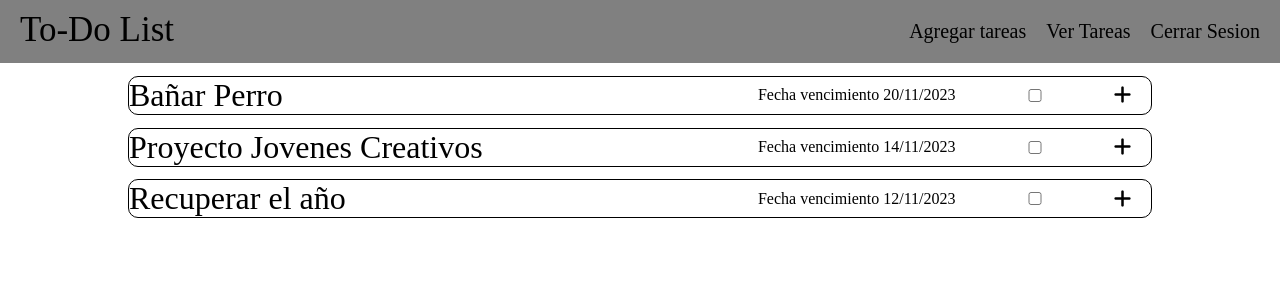
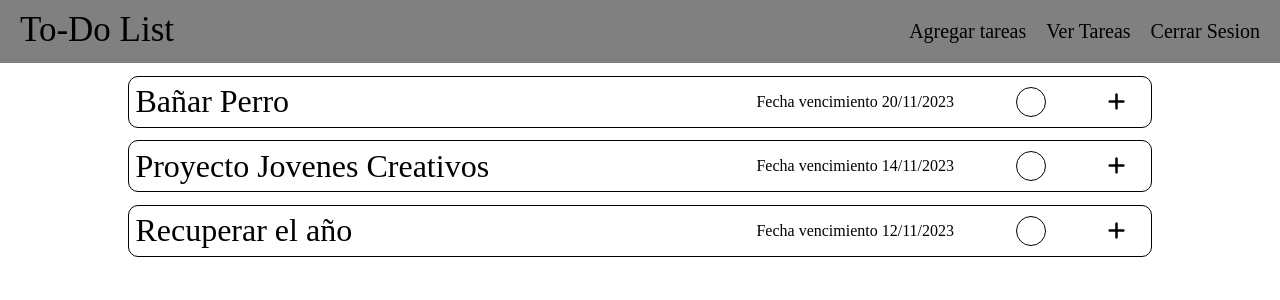
Before and after one commit to Santiago766/Pagina-Jovenes-Creativos, a React (Vite) app: page /Ver-Tareas in a window 1280 px wide. Shown: the top 300 px of the page. Built offline with nearby package versions, Linux system fonts and the light colour scheme; a web font is replaced by a local one.

Commit message:
Se reajusto el estilo del checkbox en las tareas y su distribucion

```diff
--- a/src/view/Components/Tarea/Tarea.css
+++ b/src/view/Components/Tarea/Tarea.css
@@ -5,7 +5,7 @@
   margin: 1% 10%;
   border: 1px black solid;
   border-radius: 10px;
-  /* padding: 6px; */
+  padding: 0.5%;
 }
 .title {
   display: flex;
@@ -21,12 +21,24 @@
   width: 50%;
 }
 
+.checkmark {
+  display: flex;
+  height: 30px;
+}
+
 
 .checkbox {
-  background-color: green;
-  cursor:pointer;
-  width:30px;
+  width: 30px;
+  border-radius: 50%;
+  border: 1px solid black;
+  appearance: none;
+  cursor: pointer;
+  accent-color: rgb(0, 68, 128);
 }
+.checkbox:checked {
+  background-color: rgb(0, 68, 128);
+}
+
 
 .options > i {
   margin-right: 5%;
--- a/src/view/Components/Tarea/Tarea.jsx
+++ b/src/view/Components/Tarea/Tarea.jsx
@@ -1,6 +1,6 @@
 import './Tarea.css'
 
-export const Tarea = ({Name, Fecha}) => {
+export const Tarea = ({Name, Fecha, initial}) => {
   return (
     <div className="tareas">
       <div className='title'>
@@ -9,7 +9,9 @@ export const Tarea = ({Name, Fecha}) => {
       <div className='options'>
 
         <p>Fecha vencimiento {Fecha}</p>
-        <input type="checkbox" className='checkbox' />
+        <div className='checkmark'>
+        <input type="checkbox" className='checkbox' checked={initial}/>
+        </div>
         <i class="fa-solid fa-plus"></i>
       </div>
     </div>
--- a/src/view/Pages/Login/Login.css
+++ b/src/view/Pages/Login/Login.css
@@ -1,3 +1,5 @@
+
+
 .Content {
   display: flex;
   justify-content: center;
--- a/src/view/Pages/Registro/Registro.jsx
+++ b/src/view/Pages/Registro/Registro.jsx
@@ -8,6 +8,7 @@ export const Registro = () => {
       <div className="RegistroContent">
         <h1>Register</h1>
         <form action="/">
+
           <Input className={"Datos"} Img={<i class="fa-solid fa-user"></i>}
           type={"text"} placeHolder={"First Name"} />
 
--- a/src/view/Pages/Ver-Tareas/VerTareas.jsx
+++ b/src/view/Pages/Ver-Tareas/VerTareas.jsx
@@ -5,7 +5,7 @@ export const VerTareas = () => {
     <div>
       <Tarea Name={"Bañar Perro"} Fecha={"20/11/2023"} />
       <Tarea Name={"Proyecto Jovenes Creativos"} Fecha={"14/11/2023"} />
-      <Tarea Name={"Recuperar el año"} Fecha={"12/11/2023"} />
+      <Tarea Name={"Recuperar el año"} Fecha={"12/11/2023"}  />
     </div>
   )
 }
```
